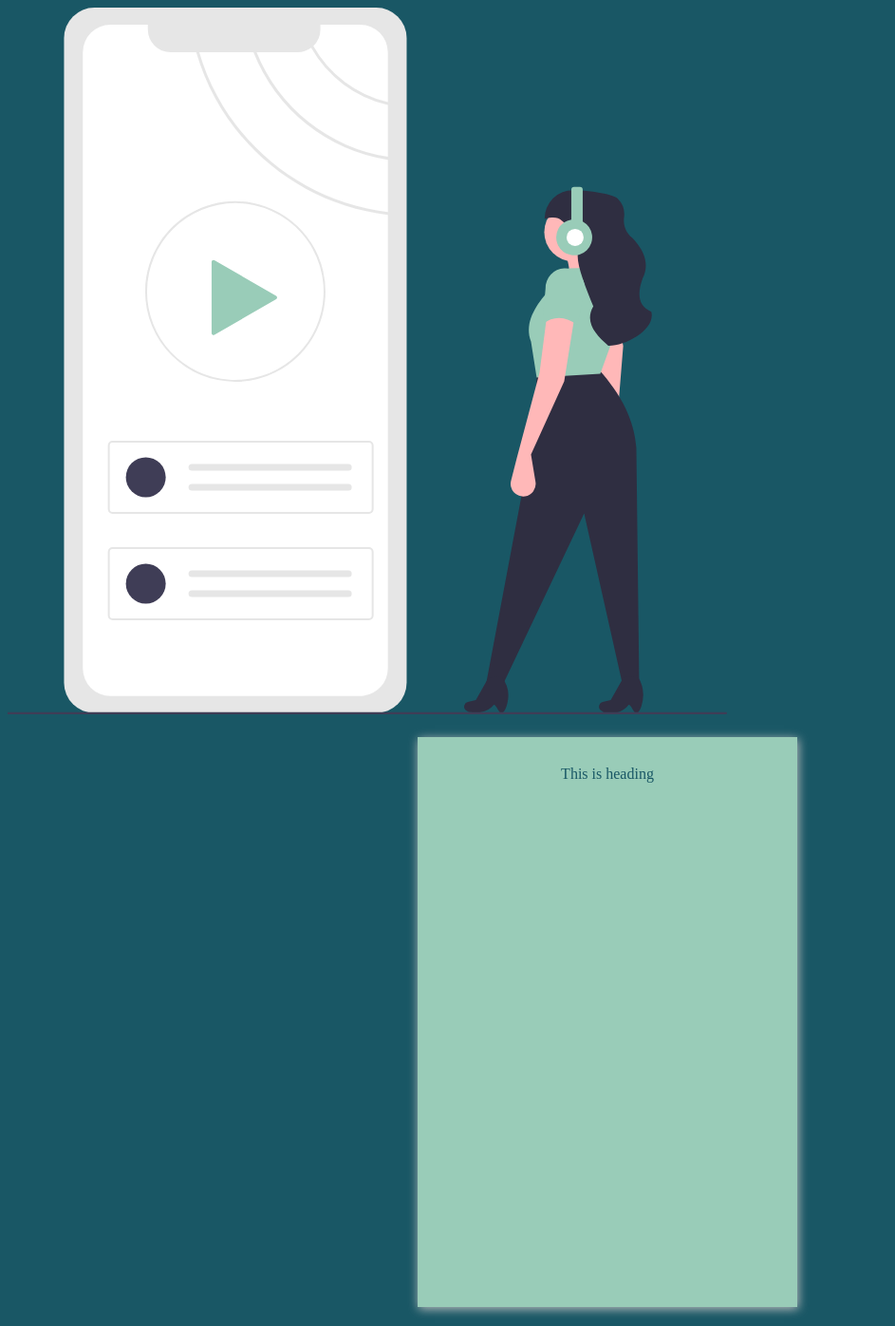
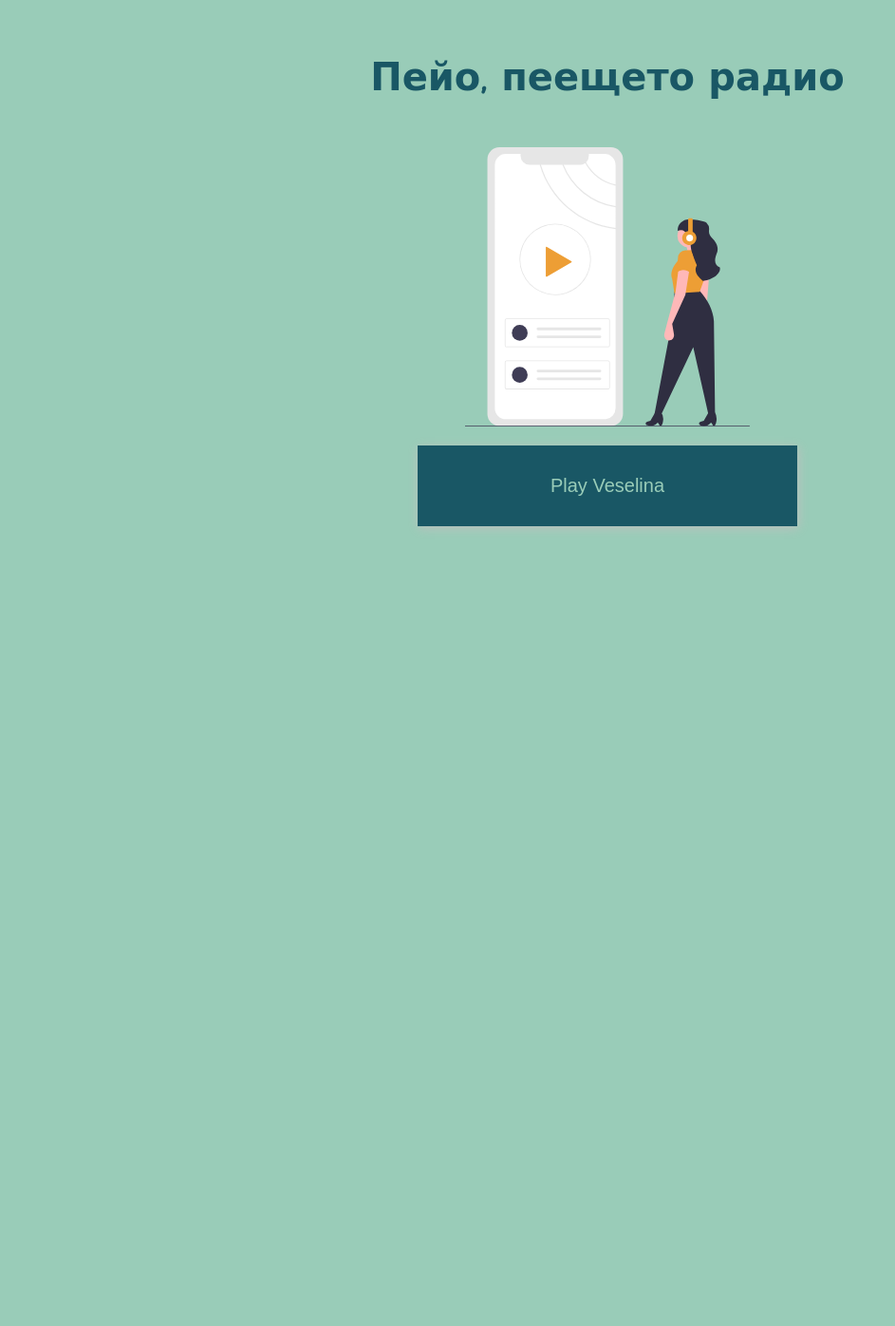
Before and after one commit to IlianaGenova/Peyo, a Flask app: page / in a window 1280 px wide. Shown: the whole page at 95% size, without its empty margins (0-943 px from the left). After the commit the page ends 558 px from the top, so only its background shows below. Run offline with Flask 2, Linux system fonts and the light colour scheme.

Commit message:
fixing svg and html main template

```diff
--- a/static/css/main.css
+++ b/static/css/main.css
@@ -1,7 +1,7 @@
 :root {
 	--black: #202022;
-	--light-green: #99ccb8;
-	--blue: #195765;
+	--light-green: #195765;
+	--blue: #99ccb8;
 	--yellow: #f0deb0;
 	--orange: #ed9e35;
 	--brown: #5d3c2c;
@@ -11,29 +11,54 @@
 	--mint: #93dfdf;
 }
 body {
-	background-color: var(--blue)
+	background-color: var(--blue);
+	box-sizing: border-box;
 }
+
 .title {
 	font-size: 40px;
 	font-family: 'Comic Neue', cursive;
-	color: var(--blue);
+	color: var(--light-green);
+	margin: 50px auto;
 }
-.card {
+
+.body-wrapper {
 	display: flex;
+	flex-wrap: wrap;
+	flex-direction: column;
 	align-items: baseline;
 	justify-content: center;
+	align-self: baseline;
+
+}
+.button {
+	box-shadow: 1px 2px 10px #bfbfbf;
+	/* border: 3px solid var(--blue); */
+	border: none;
+	width: 75%;
+	max-width: 400px;
+	outline: none;
 	background-color: var(--light-green);
 	text-align: center;
 	vertical-align: middle;
-	height: 600px;
 	margin: 20px auto;
-	width: 75%;
-	max-width: 400px;
-	/* border-radius: 5px; */
-	/* border: 3px solid var(--blue); */
-	box-shadow: 1px 2px 10px #bfbfbf;
 }
-.card > p {
+.button:hover {
+	opacity: 0.85;
+	transition-duration: 0.15s;
+	border-radius: 2px;
+}
+.button > p {
 	color: var(--blue);
 	margin: 30px 10px;
+	font-size: 20px;
 }
+.body-img {
+	width: 100%;
+	height:100%;
+	max-width: 300px;
+	max-height: 400px;
+
+	display: block;
+	margin: auto;
+}
--- a/templates/index.html
+++ b/templates/index.html
@@ -13,13 +13,14 @@
 <body>
 	<header class="header-wrapper">
 	</header>
-	<body class="body-wrapper">
-		<img src="static/images/player.svg" alt="TAINA MAINA">
-		<div class="card">
-			<p>This is heading</p>
-		</div>
-	</body>
+	<main class="body-wrapper">
+		<h1 class="title">Пейо, пеещето радио</h1>
+		<img class="body-img" src="static/images/player.svg" alt="TAINA MAINA">
+		<button class="button">
+			<p>Play Veselina</p>
+		</button>
+	</main>
 	<footer class="footer-wrapper">
 	</footer>
 </body>
-</html>
+</html
```
Also changed, not shown: static/images/player.svg.
